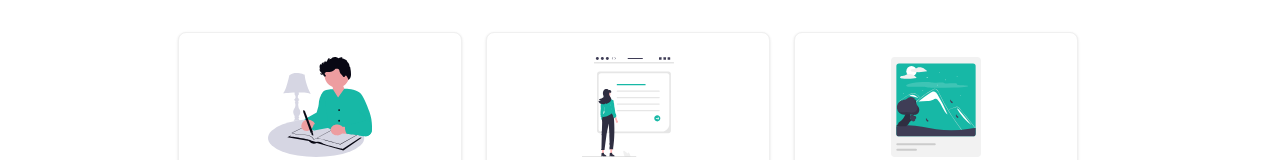
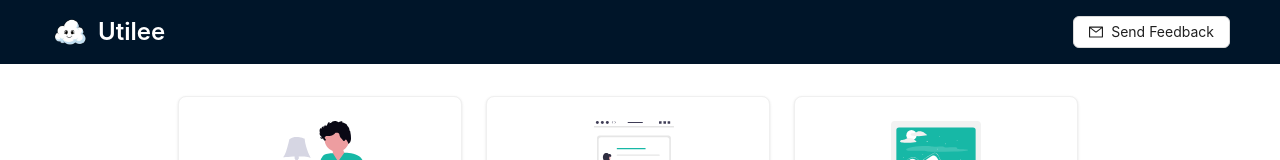
Before and after one commit to binhle3920/utilee.app, a React (Vite) app: page / in a window 1280 px wide. Shown: the top 160 px of the page. Built offline with nearby package versions, Linux system fonts and the light colour scheme; a web font is replaced by a local one.

Commit message:
[UT-3] Add header and send feedback button (#3)

```diff
--- a/src/components/layouts/dashboard-layout/index.tsx
+++ b/src/components/layouts/dashboard-layout/index.tsx
@@ -1,30 +1,61 @@
-import { Flex, Layout, Typography } from 'antd';
-import { Outlet } from 'react-router-dom';
+import { MailOutlined } from '@ant-design/icons';
+import { Flex, Layout, Typography, Button } from 'antd';
+import { Outlet, useNavigate } from 'react-router-dom';
 
 import Container from '../../../components/container';
 
 const DashboardLayout = () => {
+  const navigate = useNavigate();
+
+  const onClickLogo = () => {
+    navigate('/');
+  };
+
   const onBuyMeACoffee = () => {
     window.open('https://coff.ee/binhle', '_blank');
   };
 
+  const onSendFeedback = () => {
+    const subject = encodeURIComponent('Feedback for Utilee Application');
+    const body = encodeURIComponent('Hi Binh,\n\nI have feedback about the Utilee application:\n\n');
+    const mailtoUrl = `mailto:lethanhbinh3920@gmail.com?subject=${subject}&body=${body}`;
+    window.location.href = mailtoUrl;
+  };
+
   return (
     <Layout className='h-screen'>
+      <Layout.Header>
+        <Flex justify='space-between' align='center' vertical={false} className='h-full!'>
+          <Flex align='center' gap={8} className='cursor-pointer' onClick={onClickLogo}>
+            <img src={'/logo/logo.webp'} alt='Utilee' className='w-10 h-10 rounded-full' />
+            <Typography.Title level={3} className='text-white! mb-0!'>
+              Utilee
+            </Typography.Title>
+          </Flex>
+
+          {/* Send Feedback Button */}
+          <Button type='default' icon={<MailOutlined />} onClick={onSendFeedback}>
+            Send Feedback
+          </Button>
+        </Flex>
+      </Layout.Header>
+
       <Layout.Content className='p-0 w-full bg-white!'>
         <Container className='w-full overflow-scroll flex'>
           <Outlet />
         </Container>
       </Layout.Content>
+
       <Layout.Footer className='p-0'>
         <Container>
           <Flex justify='between' align='center'>
             <Typography.Text className='w-full'>©2025 Created by Binh Le</Typography.Text>
 
-            {/* Generate a buy me a coffee button */}
+            {/* Buy me a coffee button */}
             <img
               src={'https://cdn.buymeacoffee.com/buttons/default-orange.png'}
               alt='Buy me a coffee'
-              className='w-40 aspect-2.8/1 rounded-lg shadow-md cursor-pointer hover:scale-105 hover:shadow-lg transition-all duration-300'
+              className='w-40 rounded-lg shadow-md cursor-pointer hover:scale-105 hover:shadow-lg transition-all duration-300 object-contain'
               onClick={onBuyMeACoffee}
             />
           </Flex>
```
Also changed, not shown: src/assets/logo/logo.png (deleted), src/assets/logo/logo.webp (added).
